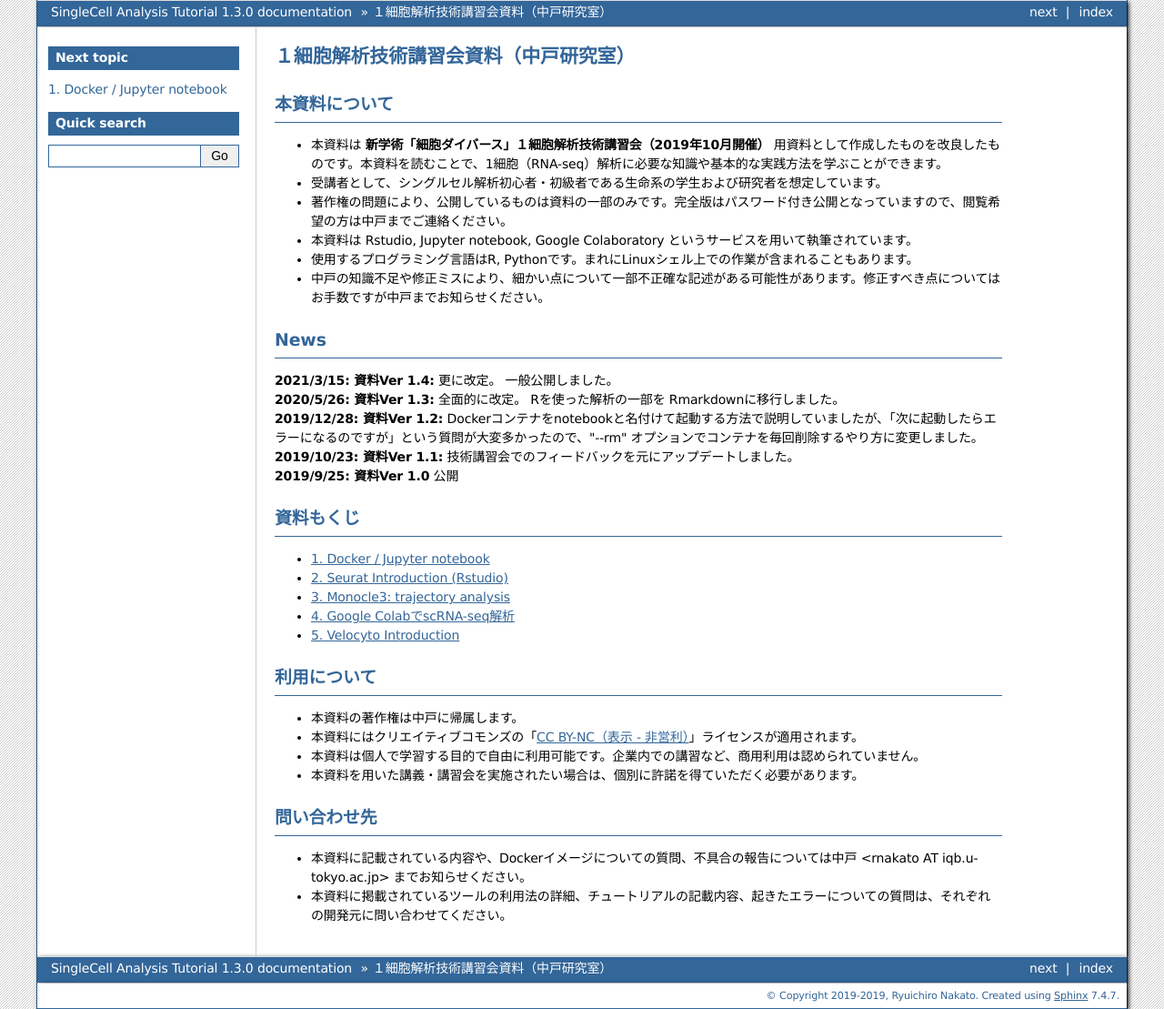
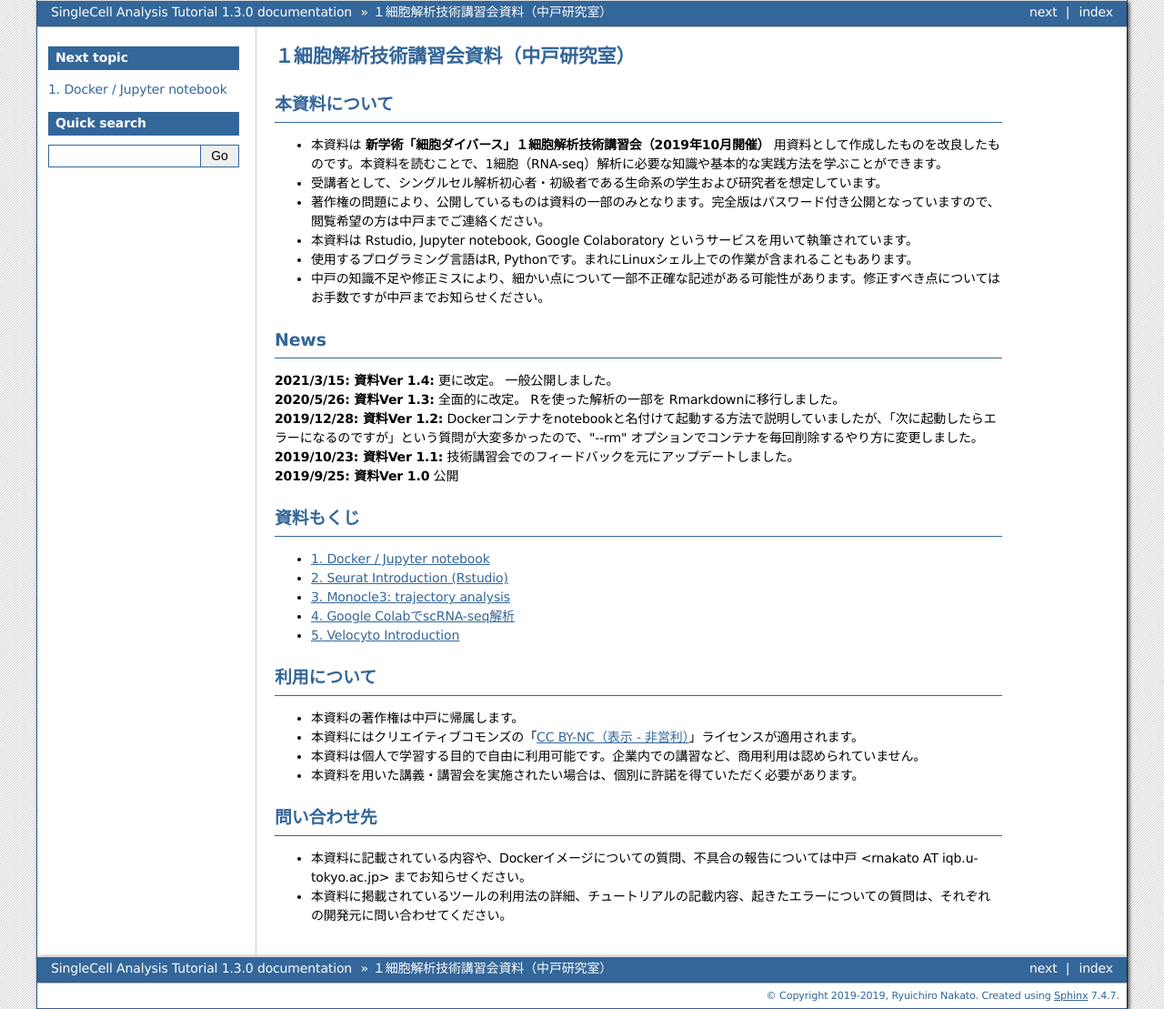
Before and after one commit to rnakato/SinglecellAnalysisTutorial, a Sphinx documentation site: the page built from docs/index.rst, in a window 1280 px wide. Shown: the whole page at 91% size. Built offline with Sphinx 7.4.7, drawn with Linux system fonts in a browser that asks for light colours; pages that are not in the unit, such as notebooks, are missing from menus.

Commit message:
modify Manual

```diff
--- a/docs/index.rst
+++ b/docs/index.rst
@@ -6,10 +6,11 @@
 
 - 本資料は **新学術「細胞ダイバース」１細胞解析技術講習会（2019年10月開催）** 用資料として作成したものを改良したものです。本資料を読むことで、1細胞（RNA-seq）解析に必要な知識や基本的な実践方法を学ぶことができます。
 - 受講者として、シングルセル解析初心者・初級者である生命系の学生および研究者を想定しています。
-- 著作権の問題により、公開しているものは資料の一部のみです。完全版はパスワード付き公開となっていますので、閲覧希望の方は中戸までご連絡ください。
+- 著作権の問題により、公開しているものは資料の一部のみとなります。完全版はパスワード付き公開となっていますので、閲覧希望の方は中戸までご連絡ください。
 - 本資料は Rstudio, Jupyter notebook, Google Colaboratory というサービスを用いて執筆されています。
 - 使用するプログラミング言語はR, Pythonです。まれにLinuxシェル上での作業が含まれることもあります。
 - 中戸の知識不足や修正ミスにより、細かい点について一部不正確な記述がある可能性があります。修正すべき点についてはお手数ですが中戸までお知らせください。
+
 
 News
 ^^^^
```
